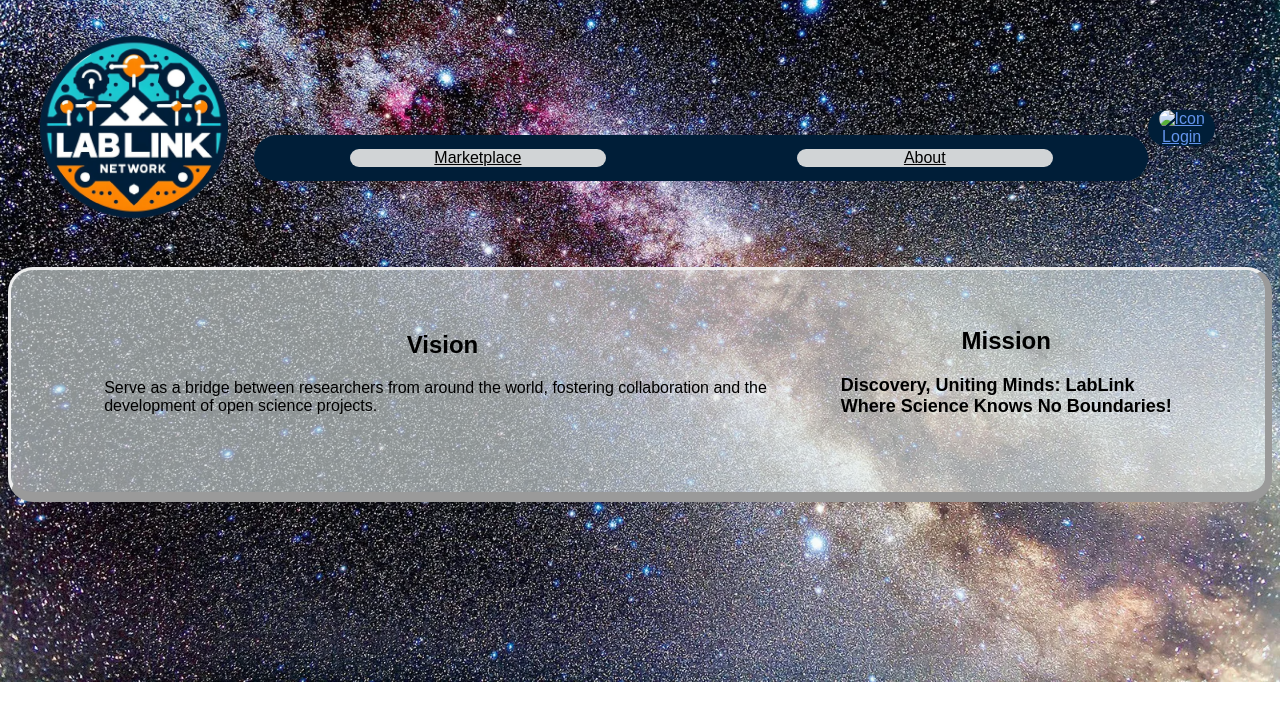
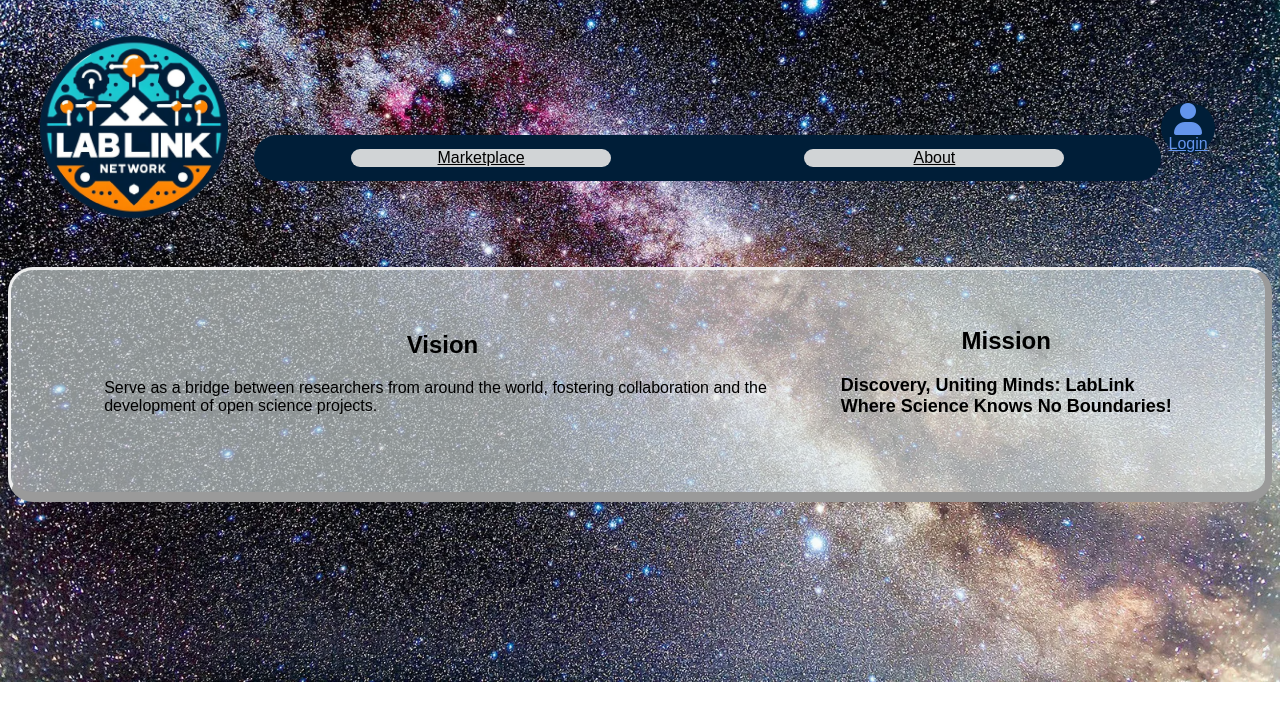
Before and after one commit to Fran4002/LinkLab-Network, a plain HTML site: page about.html in a window 1280 px wide. Drawn offline with Linux system fonts and the light colour scheme.

Commit message:
Update about.html

```diff
--- a/about.html
+++ b/about.html
@@ -1,6 +1,7 @@
 <!DOCTYPE html>
 <head>
     <link rel="stylesheet" href="styles/styles.css">
+    <link rel="stylesheet" href="https://cdnjs.cloudflare.com/ajax/libs/font-awesome/6.0.0-beta3/css/all.min.css">
 </head>
 <body>
     <header>
@@ -11,7 +12,7 @@
         </nav>
         <div class = "Profile">
             <a href="login.html">
-                <img src="C:\Users\franc\Pictures\Face.png" alt="Icon">
+                <i class = "fa fa-user" style = "font-size: 2em"></i>
                 Login
             </a>
         </div>
```
